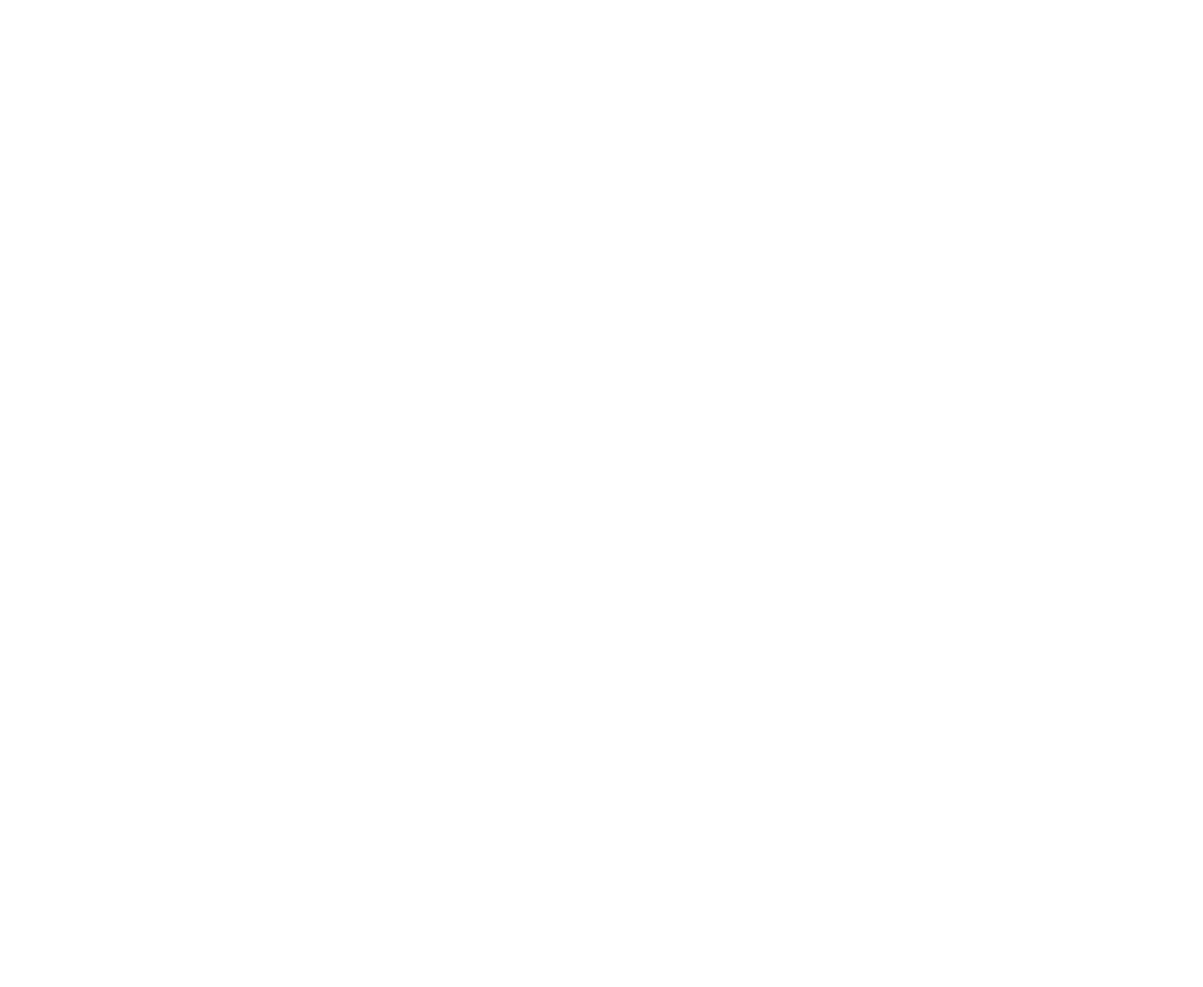
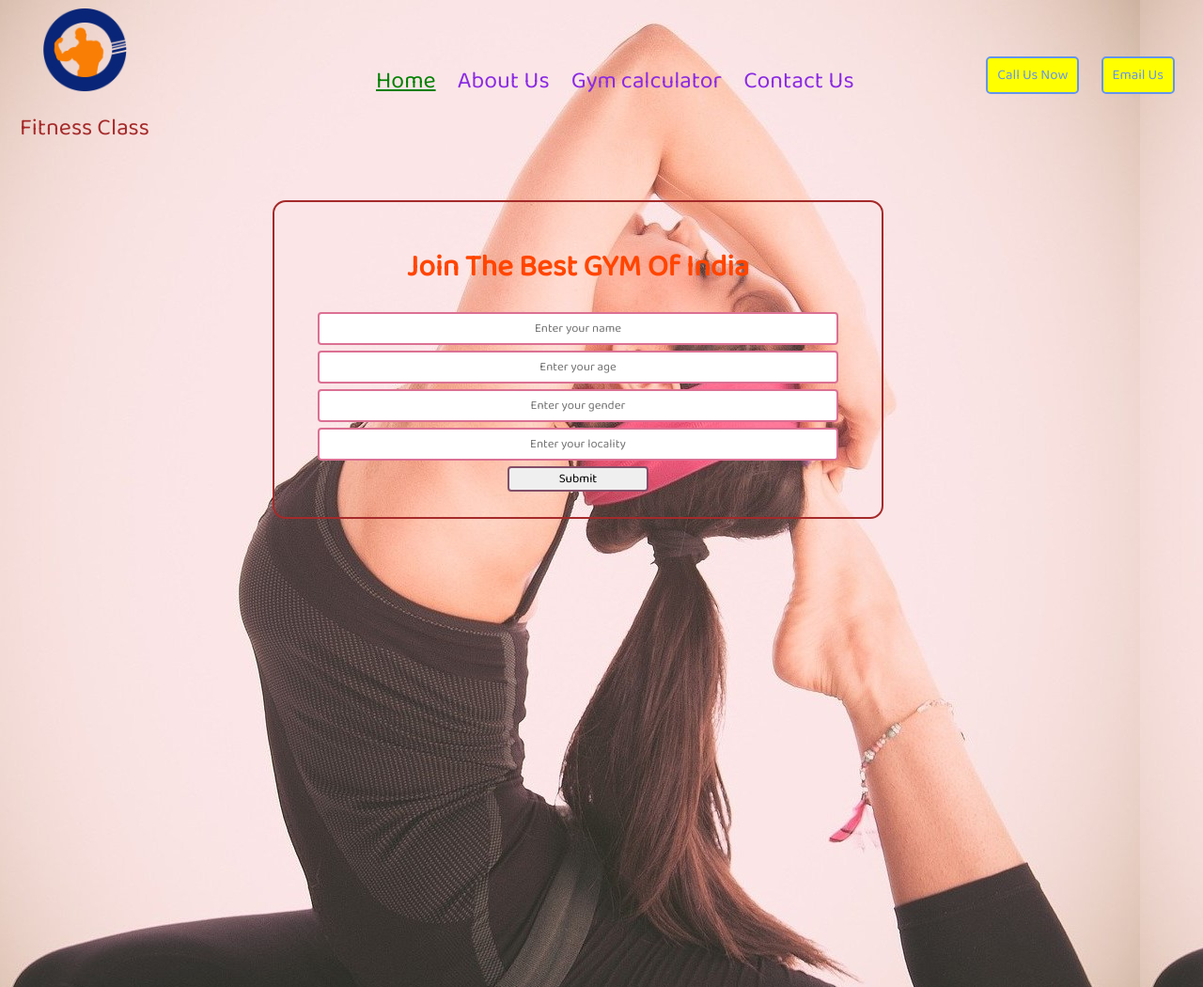
Before and after one commit to radhika-karode/website, a plain HTML site: page index.html in a window 1280 px wide. Shown: the whole page at 94% size. Before the commit the page ends 800 px from the top, so only its background shows below. Drawn offline with Linux system fonts and the light colour scheme.

Commit message:
compelte web

```diff
--- a/index.html
+++ b/index.html
@@ -4,9 +4,58 @@
     <meta charset="UTF-8">
     <meta http-equiv="X-UA-Compatible" content="IE=edge">
     <meta name="viewport" content="width=device-width, initial-scale=1.0">
-    <title>Document</title>
+    <title>gym website</title>
+    <link href="https://fonts.googleapis.com/css2?family=Baloo+Bhai+2&display=swap" rel="stylesheet">
+
+    <link rel="stylesheet " href="style.css">
 </head>
 <body>
+<header class="header">
+
+       <div id="left">
+         <img src="images/gym.png" alt=" logo" >
+         <div>Fitness Class</div>
+       </div>
+
+       <!-- navbar -->
+       <div id="mid">
+
+             <ul class="nav">
+                 <li><a  href="#" class="active"> Home</a></li>
+                 <li><a  href="#"> About Us</a></li>
+                 <li><a  href="#"> Gym calculator</a></li>
+                 <li><a  href="#"> Contact Us</a> </li>
+
+             </ul>
+
+       </div>
+       <div id="right">
+          <button>Call Us Now</button>
+          <button>Email Us</button>
+
+       </div>
+</header>
+<div class="container">
+  <h1 id="h1">Join The Best GYM Of India</h1>
+   <form action="id">
+     <div class="form-id">
+       <input type="text" placeholder="Enter your name">
+     </div>
+     <div class="form-id">
+      <input type="text" placeholder="Enter your age">
+    </div>
+    <div class="form-id">
+      <input type="text" placeholder="Enter your gender">
+    </div>
+    <div class="form-id">
+      <input type="text" placeholder="Enter your locality">
+    </div>
+    <button id=btn>Submit</button>
+
+
+
+   </form>
+</div>
 
 </body>
 </html>
--- a/style.css
+++ b/style.css
@@ -0,0 +1,106 @@
+body {
+    font-family: "Baloo Bhai 2", cursive;
+    background-image: url("images/woman.jpg");
+    margin: 0px;
+    padding: 0px;
+    height: 1000px;
+    width: 1000px;
+  }
+  #left {
+    display: inline-block;
+    position: absolute;
+    left: 15px;
+    top: -22px;
+  }
+  #mid {
+    display: block;
+    width: 60%;
+    margin: 50px auto;
+    margin-left: 350px;
+  }
+  #right {
+    display: inline-block;
+    top: 50px;
+    right: 20px;
+    position: absolute;
+  }
+  .nav {
+    display: inline-block;
+  }
+  .nav li {
+    display: inline-block;
+    font-size: 25px;
+  }
+  .nav li a {
+    color: blueviolet;
+    text-decoration: none;
+    padding: 10px;
+  }
+
+  .nav li a:hover,
+  .nav li a.active {
+    color: green;
+    text-decoration: underline;
+  }
+  #left img {
+    height: 150px;
+  }
+  #left div {
+    text-align: center;
+    font-size: 25px;
+    color: brown;
+    line-height: 0px;
+  }
+  #right button {
+    font-family: "Baloo Bhai 2", cursive;
+    color: cornflowerblue;
+    background-color: yellow;
+    padding: 6px 10px;
+    font-size: 15px;
+    border: 2px solid;
+    margin: 10px;
+    border-radius: 5px;
+    cursor: pointer;
+  }
+  #right button:hover {
+    color: tomato;
+  }
+  .container {
+    border: 2px solid brown;
+    margin: 90px 290px;
+    padding: 23px 23px;
+    border-radius: 14px;
+    width: 60%;
+  }
+  #btn {
+    font-family: "Baloo Bhai 2", cursive;
+  }
+  .form-id input {
+    text-align: center;
+    display: block;
+    width: 90%;
+    padding: 5px;
+    border: 2px solid palevioletred;
+    margin: 6px auto;
+    font-size: 13px;
+    font-family: "Baloo Bhai 2", cursive;
+    border-radius: 4px;
+  }
+  #h1 {
+    text-align: center;
+    color: orangered;
+  }
+  .container button {
+    display: block;
+    width: 25%;
+    margin: 4px auto;
+    border: 2px solid rgb(131, 78, 104);
+    border-radius: 4px;
+  }
+  .container button:hover {
+    color: green;
+    background-color: rgb(224, 144, 222);
+  }
+  /* .form-id input:hover{
+      border-color: indianred;
+  } */
```
